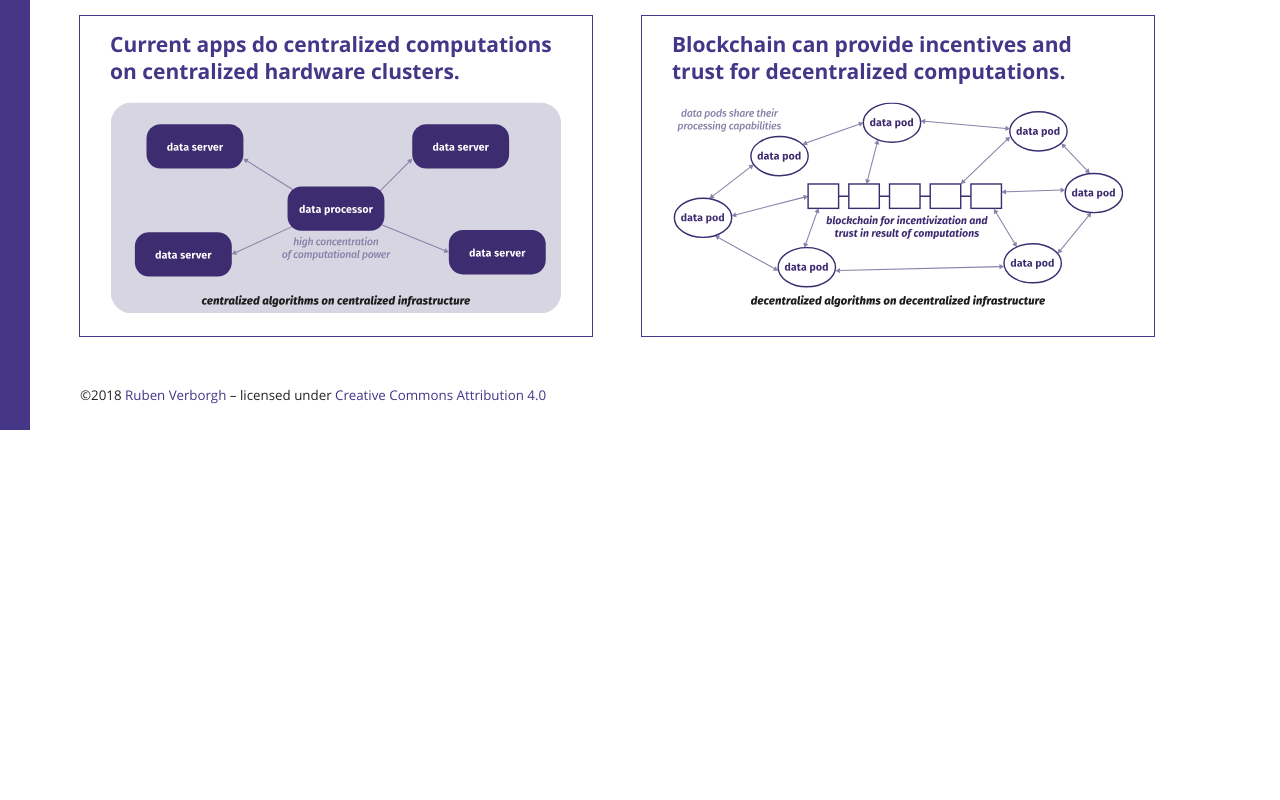
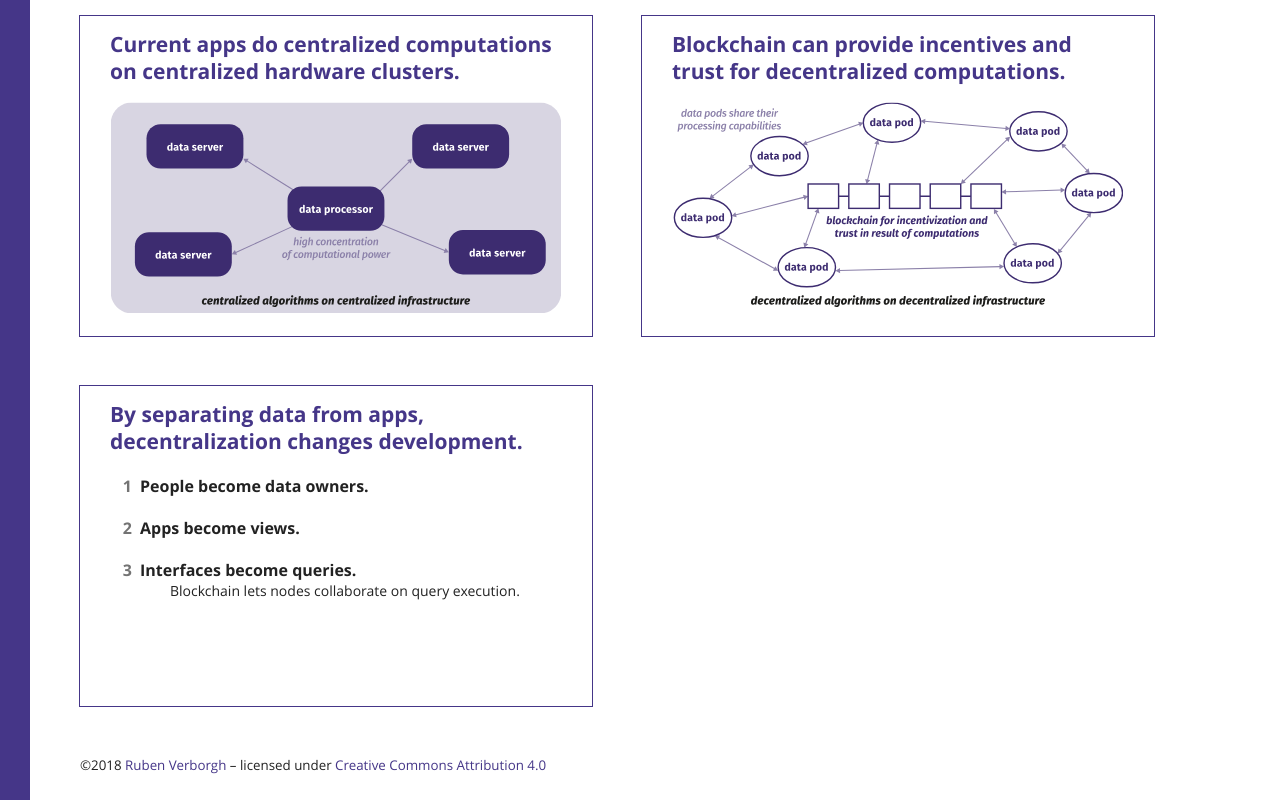
Before and after one commit to RubenVerborgh/VOGIN-IP-2018, a website: page index.html in a window 1280 px wide. Shown: the part 2553-3353 px from the top of the page. Before the commit the page ends 2983 px from the top, so only its background shows below. Drawn offline with Linux system fonts and the light colour scheme.

Commit message:
Add summary.

```diff
--- a/index.html
+++ b/index.html
@@ -150,6 +150,22 @@
     </figure>
   </div>
 
+  <div class="slide" id="summary">
+    <h2>
+      By separating data from apps,<br>
+      decentralization changes development.
+    </h2>
+    <ol>
+      <li class="next">People become data owners.</li>
+      <li class="next">Apps become views.</li>
+      <li class="next">Interfaces become queries.
+        <ul>
+          <li class="next">Blockchain lets nodes collaborate on query execution.</li>
+        </ul>
+      </li>
+    </ol>
+  </div>
+
   <footer>
     <p class="badge"><a href="https://github.com/RubenVerborgh/Blockchain-Core-Summit-2018">View on GitHub</a></p>
     <p class="license">
```
